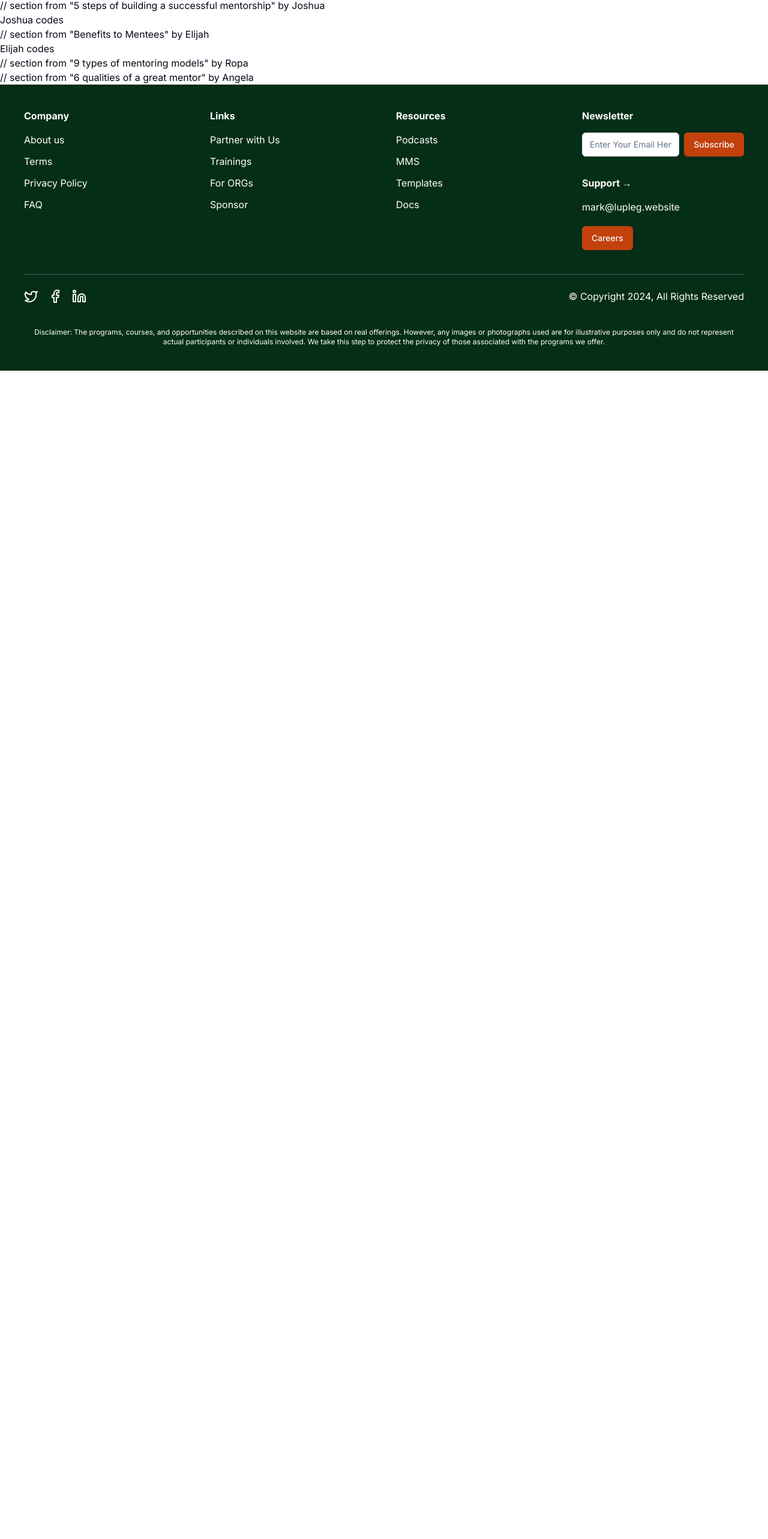
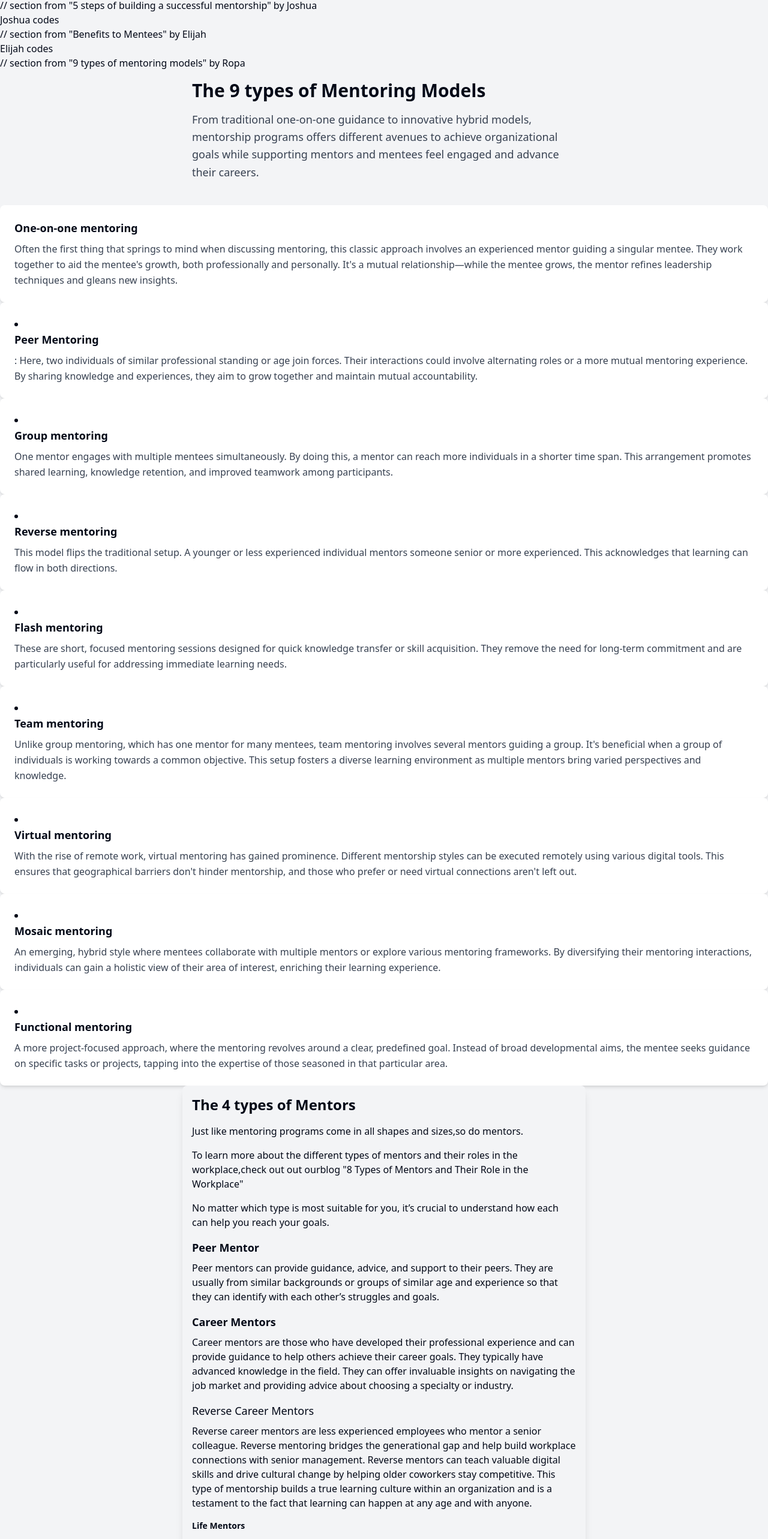
Before and after one commit to Lupleg/App-dashboard, a Next.js app: page /landing-mentor in a window 1280 px wide. Shown: the part 214-2780 px from the top of the page at 60% size. Before the commit the page ends 832 px from the top, so only its background shows below. Built offline with nearby package versions, Linux system fonts and the light colour scheme.

Commit message:
changes to the trainings page

```diff
--- a/app/(programes)/trainings/page.jsx
+++ b/app/(programes)/trainings/page.jsx
@@ -13,7 +13,7 @@ export default function Trainings() {
                 </h1>
               </div>
               <div className="flex flex-col items-start space-y-4">
-                <p className="mx-auto max-w-[700px] text-black md:text-xl">
+                <p className="mx-auto max-w-[900px] text-black md:text-2xl">
                   Unlock your full potential with Lupleg's comprehensive
                   training programs. Gain practical expertise and stay ahead of
                   the curve in the ever-evolving world of software development.
@@ -31,19 +31,21 @@ export default function Trainings() {
                     <h2 className="text-3xl font-bold tracking-tighter sm:text-4xl">
                       Full-Stack Development
                     </h2>
-                    <p className="mt-2 max-w-[700px] text-gray-500 md:text-xl dark:text-gray-400">
+                    <p className="mt-2 max-w-[700px] text-grey-500 md:text-2xl dark:text-gray-400">
                       Become a versatile full-stack developer with our
                       comprehensive training program.
                     </p>
                   </div>
-                  <Button variant="link">Learn More</Button>
+                  <Button class="bg-orange-400 px-10 py-4 m-10 rounded-2xl text-white">
+                    Learn More
+                  </Button>
                 </div>
                 <div className="mt-8 grid gap-6 sm:grid-cols-2 lg:grid-cols-3">
-                  <div className="rounded-lg border border-gray-200 bg-white p-6 shadow-sm dark:border-gray-800 dark:bg-gray-950">
-                    <h3 className="text-lg font-semibold">
+                  <div className="rounded-lg border border-gray-500 bg-green-950 p-6 shadow-sm dark:border-gray-800 dark:bg-gray-950 bg-green">
+                    <h3 className="text-2xl font-semibold">
                       Front-End Development
                     </h3>
-                    <ul className="mt-4 space-y-2 text-sm text-gray-500 dark:text-gray-400">
+                    <ul className="mt-4 space-y-2 text-lg text-gray-500 dark:text-gray-400">
                       <li>
                         <CheckIcon className="mr-2 inline-block h-4 w-4 text-green-500" />
                         React.js
@@ -62,11 +64,11 @@ export default function Trainings() {
                       </li>
                     </ul>
                   </div>
-                  <div className="rounded-lg border border-gray-200 bg-white p-6 shadow-sm dark:border-gray-800 dark:bg-gray-950">
-                    <h3 className="text-lg font-semibold">
+                  <div className="rounded-lg border border-gray-500 bg-green-950 p-6 shadow-sm dark:border-gray-800 dark:bg-gray-950">
+                    <h3 className="text-2xl font-semibold">
                       Back-End Development
                     </h3>
-                    <ul className="mt-4 space-y-2 text-sm text-gray-500 dark:text-gray-400">
+                    <ul className="mt-4 space-y-2 text-lg text-gray-500 dark:text-gray-400">
                       <li>
                         <CheckIcon className="mr-2 inline-block h-4 w-4 text-green-500" />
                         Node.js
@@ -85,11 +87,11 @@ export default function Trainings() {
                       </li>
                     </ul>
                   </div>
-                  <div className="rounded-lg border border-gray-200 bg-white p-6 shadow-sm dark:border-gray-800 dark:bg-gray-950">
-                    <h3 className="text-lg font-semibold">
+                  <div className="rounded-lg border border-gray-500 bg-green-950 pg-6 shadow-sm dark:border-gray-800 dark:bg-gray-950">
+                    <h3 className="text-2xl font-semibold">
                       Deployment & DevOps
                     </h3>
-                    <ul className="mt-4 space-y-2 text-sm text-gray-500 dark:text-gray-400">
+                    <ul className="mt-4 space-y-2 text-lg text-gray-500 dark:text-gray-400">
                       <li>
                         <CheckIcon className="mr-2 inline-block h-4 w-4 text-green-500" />
                         CI/CD Pipelines
@@ -116,17 +118,21 @@ export default function Trainings() {
                     <h2 className="text-3xl font-bold tracking-tighter sm:text-4xl">
                       Data Engineering
                     </h2>
-                    <p className="mt-2 max-w-[700px] text-gray-500 md:text-xl dark:text-gray-400">
+                    <p className="mt-2 max-w-[500px] text-black-500 md:text-2xl dark:text-black-400">
                       Unlock the power of data with our comprehensive data
                       engineering training program.
                     </p>
                   </div>
-                  <Button variant="link">Learn More</Button>
+                  <div></div>
+
+                  <Button class="bg-orange-400 px-10 py-4 m-10 rounded-2xl text-white">
+                    Learn More
+                  </Button>
                 </div>
                 <div className="mt-8 grid gap-6 sm:grid-cols-2 lg:grid-cols-3">
-                  <div className="rounded-lg border border-gray-200 bg-white p-6 shadow-sm dark:border-gray-800 dark:bg-gray-950">
-                    <h3 className="text-lg font-semibold">Data Pipelines</h3>
-                    <ul className="mt-4 space-y-2 text-sm text-gray-500 dark:text-gray-400">
+                  <div className="rounded-lg border border-gray-500 bg-green-950 p-6 shadow-sm dark:border-gray-800 dark:bg-gray-950">
+                    <h3 className="text-2xl font-semibold">Data Pipelines</h3>
+                    <ul className="mt-4 space-y-2 text-lg text-gray-500 dark:text-gray-400">
                       <li>
                         <CheckIcon className="mr-2 inline-block h-4 w-4 text-green-500" />
                         ETL Processes
@@ -136,7 +142,7 @@ export default function Trainings() {
                         Data Transformation
                       </li>
                       <li>
-                        <CheckIcon className="mr-2 inline-block h-4 w-4 text-green-500" />
+                        <CheckIcon className="mr-2 inline-block h-4 w-4 text-green-500 " />
                         Batch and Streaming Data
                       </li>
                       <li>
@@ -145,9 +151,9 @@ export default function Trainings() {
                       </li>
                     </ul>
                   </div>
-                  <div className="rounded-lg border border-gray-200 bg-white p-6 shadow-sm dark:border-gray-800 dark:bg-gray-950">
-                    <h3 className="text-lg font-semibold">Data Warehousing</h3>
-                    <ul className="mt-4 space-y-2 text-sm text-gray-500 dark:text-gray-400">
+                  <div className="rounded-lg border border-gray-500 bg-green-950 p-6 shadow-sm dark:border-gray-800 dark:bg-gray-950">
+                    <h3 className="text-2xl font-semibold">Data Warehousing</h3>
+                    <ul className="mt-4 space-y-2 text-lg text-gray-500 dark:text-gray-400">
                       <li>
                         <CheckIcon className="mr-2 inline-block h-4 w-4 text-green-500" />
                         Data Modeling
@@ -166,9 +172,9 @@ export default function Trainings() {
                       </li>
                     </ul>
                   </div>
-                  <div className="rounded-lg border border-gray-200 bg-white p-6 shadow-sm dark:border-gray-800 dark:bg-gray-950">
-                    <h3 className="text-lg font-semibold">Data Analytics</h3>
-                    <ul className="mt-4 space-y-2 text-sm text-gray-500 dark:text-gray-400">
+                  <div className="rounded-lg border border-gray-500 bg-green-950 p-6 shadow-sm dark:border-gray-800 dark:bg-gray-950">
+                    <h3 className="text-2xl font-semibold">Data Analytics</h3>
+                    <ul className="mt-4 space-y-2 text-lg text-gray-500 dark:text-gray-400">
                       <li>
                         <CheckIcon className="mr-2 inline-block h-4 w-4 text-green-500" />
                         Data Visualization
@@ -195,19 +201,21 @@ export default function Trainings() {
                     <h2 className="text-3xl font-bold tracking-tighter sm:text-4xl">
                       Cloud Engineering
                     </h2>
-                    <p className="mt-2 max-w-[700px] text-gray-500 md:text-xl dark:text-gray-400">
+                    <p className="mt-2 max-w-[500px] text-black-500 md:text-xl dark:text-gray-400">
                       Become a cloud expert with our comprehensive training
                       program on cloud infrastructure and architecture.
                     </p>
                   </div>
-                  <Button variant="link">Learn More</Button>
+                  <Button class="bg-orange-400 px-10 py-4 m-10 rounded-2xl text-white">
+                    Learn More
+                  </Button>
                 </div>
-                <div className="mt-8 grid gap-6 sm:grid-cols-2 lg:grid-cols-3">
-                  <div className="rounded-lg border border-gray-200 bg-white p-6 shadow-sm dark:border-gray-800 dark:bg-gray-950">
-                    <h3 className="text-lg font-semibold">
+                <div className="mt-8 grid gap-6 sm:grid-cols-2 lg:grid-cols-3 ">
+                  <div className="rounded-lg border border-gray-500 bg-green-950 p-6 shadow-sm dark:border-black-800 dark:bg-black-950">
+                    <h3 className="text-2xl font-semibold">
                       Cloud Fundamentals
                     </h3>
-                    <ul className="mt-4 space-y-2 text-sm text-gray-500 dark:text-gray-400">
+                    <ul className="mt-4 space-y-2 text-lg text-gray-500 dark:text-gray-400">
                       <li>
                         <CheckIcon className="mr-2 inline-block h-4 w-4 text-green-500" />
                         Cloud Computing Concepts
@@ -226,11 +234,11 @@ export default function Trainings() {
                       </li>
                     </ul>
                   </div>
-                  <div className="rounded-lg border border-gray-200 bg-white p-6 shadow-sm dark:border-gray-800 dark:bg-gray-950">
-                    <h3 className="text-lg font-semibold">
+                  <div className="rounded-lg border border-gray-500 bg-green-950 p-6 shadow-sm dark:border-gray-800 dark:bg-gray-950">
+                    <h3 className="text-2xl font-semibold">
                       Cloud Architecture
                     </h3>
-                    <ul className="mt-4 space-y-2 text-sm text-gray-500 dark:text-gray-400">
+                    <ul className="mt-4 space-y-2 text-lg text-gray-500 dark:text-gray-400">
                       <li>
                         <CheckIcon className="mr-2 inline-block h-4 w-4 text-green-500" />
                         Serverless Computing
@@ -249,9 +257,9 @@ export default function Trainings() {
                       </li>
                     </ul>
                   </div>
-                  <div className="rounded-lg border border-gray-200 bg-white p-6 shadow-sm dark:border-gray-800 dark:bg-gray-950">
-                    <h3 className="text-lg font-semibold">Cloud Operations</h3>
-                    <ul className="mt-4 space-y-2 text-sm text-gray-500 dark:text-gray-400">
+                  <div className="rounded-lg border border-gray-500 bg-green-950 p-6 shadow-sm dark:border-gray-800 dark:bg-gray-950">
+                    <h3 className="text-2xl font-semibold">Cloud Operations</h3>
+                    <ul className="mt-4 space-y-2 text-lg text-gray-500 dark:text-gray-400 bg-green">
                       <li>
                         <CheckIcon className="mr-2 inline-block h-4 w-4 text-green-500" />
                         Infrastructure as Code
--- a/app/landing-mentor/page.jsx
+++ b/app/landing-mentor/page.jsx
@@ -10,32 +10,188 @@ function page() {
         <section className="intro">
           <div className="intro-content">David codes</div>
         </section>
-
-
         // section from "5 stages of mentorship" by Melody
         <section className="content">
           <div className="content-wrapper">Melody codes</div>
         </section>
-
-
         // section from "5 steps of building a successful mentorship" by Joshua
         <section className="content">
           <div className="content-wrapper">Joshua codes</div>
         </section>
-
-
         // section from "Benefits to Mentees" by Elijah
         <section>
           <div>Elijah codes</div>
         </section>
-
-
         // section from "9 types of mentoring models" by Ropa
         <section>
-          <div></div>
+          <body class="bg-gray-100">
+            <div class="max-w-2xl mx-auto p-4">
+              <h1 class="text-3xl font-bold text-grey-800 mb-4">
+                The 9 types of Mentoring Models
+              </h1>
+              <p class="text-lg text-gray-700 leading-relaxed mb-6">
+                From traditional one-on-one guidance to innovative hybrid
+                models, mentorship programs offers different avenues to achieve
+                organizational goals while supporting mentors and mentees feel
+                engaged and advance their careers.
+              </p>
+            </div>
+            <ul class="space-y-6">
+              <li class="bg-white rounded-lg shadow-md p-6">
+                <h2 class="text-lg font-semibold mb-2">One-on-one mentoring</h2>
+                <p class="text-gray-700 leading-relaxed">
+                  Often the first thing that springs to mind when discussing
+                  mentoring, this classic approach involves an experienced
+                  mentor guiding a singular mentee. They work together to aid
+                  the mentee's growth, both professionally and personally. It's
+                  a mutual relationship—while the mentee grows, the mentor
+                  refines leadership techniques and gleans new insights.
+                </p>
+              </li>
+            </ul>
+            <li class="bg-white rounded-lg shadow-md p-6">
+              <h2 class="text-lg font-semibold mb-2">Peer Mentoring</h2>
+              <p class="text-gray-700 leading-relaxed">
+                : Here, two individuals of similar professional standing or age
+                join forces. Their interactions could involve alternating roles
+                or a more mutual mentoring experience. By sharing knowledge and
+                experiences, they aim to grow together and maintain mutual
+                accountability.
+              </p>
+            </li>
+            <li class="bg-white rounded-lg shadow-md p-6">
+              <h2 class="text-lg font-semibold mb-2">Group mentoring</h2>
+              <p class="text-gray-700 leading-relaxed">
+                One mentor engages with multiple mentees simultaneously. By
+                doing this, a mentor can reach more individuals in a shorter
+                time span. This arrangement promotes shared learning, knowledge
+                retention, and improved teamwork among participants.
+              </p>
+            </li>
+            <li class="bg-white rounded-lg shadow-md p-6">
+              <h2 class="text-lg font-semibold mb-2">Reverse mentoring</h2>
+              <p class="text-gray-700 leading-relaxed">
+                This model flips the traditional setup. A younger or less
+                experienced individual mentors someone senior or more
+                experienced. This acknowledges that learning can flow in both
+                directions.
+              </p>
+            </li>
+            <li class="bg-white rounded-lg shadow-md p-6">
+              <h2 class="text-lg font-semibold mb-2">Flash mentoring</h2>
+              <p class="text-gray-700 leading-relaxed">
+                These are short, focused mentoring sessions designed for quick
+                knowledge transfer or skill acquisition. They remove the need
+                for long-term commitment and are particularly useful for
+                addressing immediate learning needs.
+              </p>
+            </li>
+            <li class="bg-white rounded-lg shadow-md p-6">
+              <h2 class="text-lg font-semibold mb-2">Team mentoring</h2>
+              <p class="text-gray-700 leading-relaxed">
+                Unlike group mentoring, which has one mentor for many mentees,
+                team mentoring involves several mentors guiding a group. It's
+                beneficial when a group of individuals is working towards a
+                common objective. This setup fosters a diverse learning
+                environment as multiple mentors bring varied perspectives and
+                knowledge.
+              </p>
+            </li>
+            <li class="bg-white rounded-lg shadow-md p-6">
+              <h2 class="text-lg font-semibold mb-2">Virtual mentoring</h2>
+              <p class="text-gray-700 leading-relaxed">
+                With the rise of remote work, virtual mentoring has gained
+                prominence. Different mentorship styles can be executed remotely
+                using various digital tools. This ensures that geographical
+                barriers don't hinder mentorship, and those who prefer or need
+                virtual connections aren't left out.
+              </p>
+            </li>
+            <li class="bg-white rounded-lg shadow-md p-6">
+              <h2 class="text-lg font-semibold mb-2">Mosaic mentoring</h2>
+              <p class="text-gray-700 leading-relaxed">
+                An emerging, hybrid style where mentees collaborate with
+                multiple mentors or explore various mentoring frameworks. By
+                diversifying their mentoring interactions, individuals can gain
+                a holistic view of their area of interest, enriching their
+                learning experience.
+              </p>
+            </li>
+            <li class="bg-white rounded-lg shadow-md p-6">
+              <h2 class="text-lg font-semibold mb-2">Functional mentoring</h2>
+              <p class="text-gray-700 leading-relaxed">
+                A more project-focused approach, where the mentoring revolves
+                around a clear, predefined goal. Instead of broad developmental
+                aims, the mentee seeks guidance on specific tasks or projects,
+                tapping into the expertise of those seasoned in that particular
+                area.
+              </p>
+            </li>
+            <div class="max-w-2xl mx-auto p-4 bg-gray-100 rounded-lg shadow-lg">
+              <h2 class="text-2xl font-bold mb-4">The 4 types of Mentors</h2>
+              <p class="mb-4">
+                Just like mentoring programs come in all shapes and sizes,so do
+                mentors.
+              </p>
+              <p class="mb-4">
+                To learn more about the different types of mentors and their
+                roles in the workplace,check out out our
+                <a href="#" class="text-blue-500:underline">
+                  blog "8 Types of Mentors and Their Role in the Workplace"
+                </a>
+              </p>
+              <p class="mb-4">
+                No matter which type is most suitable for you, it’s crucial to
+                understand how each can help you reach your goals.
+              </p>
+              <h3 class="text-lg font-semibold mt-4 mb-2">Peer Mentor</h3>
+              <p class="mb-4">
+                Peer mentors can provide guidance, advice, and support to their
+                peers. They are usually from similar backgrounds or groups of
+                similar age and experience so that they can identify with each
+                other’s struggles and goals.
+              </p>
+              <h3 class="text-lg font-semibold mt-4 mb-2">Career Mentors</h3>
+              <p class="mb-4">
+                Career mentors are those who have developed their professional
+                experience and can provide guidance to help others achieve their
+                career goals. They typically have advanced knowledge in the
+                field. They can offer invaluable insights on navigating the job
+                market and providing advice about choosing a specialty or
+                industry.
+              </p>
+              <h3 class="text-lg font semibold mt-4 mb-2">
+                Reverse Career Mentors
+              </h3>
+              <p class="mb-4">
+                Reverse career mentors are less experienced employees who mentor
+                a senior colleague. Reverse mentoring bridges the generational
+                gap and help build workplace connections with senior management.
+                Reverse mentors can teach valuable digital skills and drive
+                cultural change by helping older coworkers stay competitive.
+                This type of mentorship builds a true learning culture within an
+                organization and is a testament to the fact that learning can
+                happen at any age and with anyone.
+              </p>
+              <h3 class="text-sm font-bold mt-4 mb-2">Life Mentors</h3>
+              <p class="mb-4">
+                Life mentors are individuals who provide guidance and advice to
+                those seeking it. They help the mentee develop their life
+                skills, confidence, knowledge, and expertise in a given area.
+                This type of mentoring is especially beneficial for younger
+                people or those who have recently stepped into an unfamiliar
+                role or situation.
+              </p>
+            </div>
+            <div class="max-w-sm mx-auto p-4 bg-gray-100 rounded-lg shadow-lg">
+              <h2 class="text-2xl font-bold mb-4">
+                Who Can Be a Mentor?(+qualities responsibilities,and what sets
+                great mentors apart)
+              </h2>
+              <p class="mb-4"></p>
+            </div>
+          </body>
         </section>
-
-
         // section from "6 qualities of a great mentor" by Angela
         <section>
           <div></div>
--- a/package.json
+++ b/package.json
@@ -32,7 +32,12 @@
     "tailwindcss-animate": "^1.0.7"
   },
   "devDependencies": {
+    "@testing-library/jest-dom": "^6.4.6",
+    "@testing-library/react": "^16.0.0",
     "autoprefixer": "^10.0.1",
+    "babel-jest": "^29.7.0",
+    "identity-obj-proxy": "^3.0.0",
+    "jest": "^29.7.0",
     "postcss": "^8",
     "tailwindcss": "^3.3.0"
   }
```
Also changed, not shown: app/for-orgs/page.jsx (+7 -7 lines), 2 other files (tests, documents, lock files or other folders).
